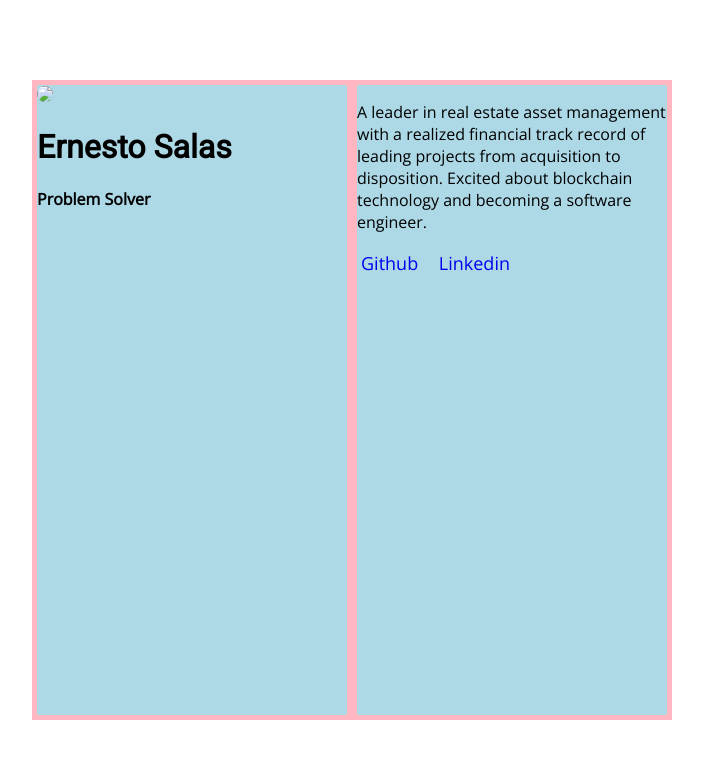
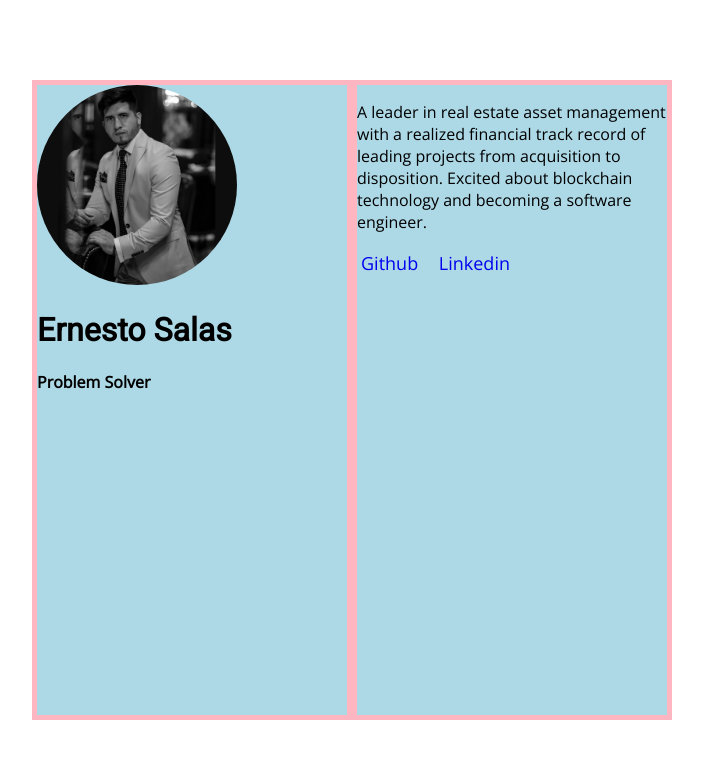
Before and after one commit to theernestosalas/AboutMe, a plain HTML site: page index.html in a window 1280 px wide. Shown: the whole page, without its empty margins (288-991 px from the left). Drawn offline with nearby package versions, Linux system fonts and the light colour scheme.

Commit message:
Update index.html

```diff
--- a/index.html
+++ b/index.html
@@ -12,7 +12,7 @@
   <div class="wrapper">
 
     <div class="left">
-      <img class="profile-picture" src="img/profile.jpg" width="200"/>
+      <img class="profile-picture" src="profile.jpg" width="200"/>
       <h1 class="name">Ernesto Salas</h1>
       <h4 class="subtitle">Problem Solver</h4>
     </div>
```
